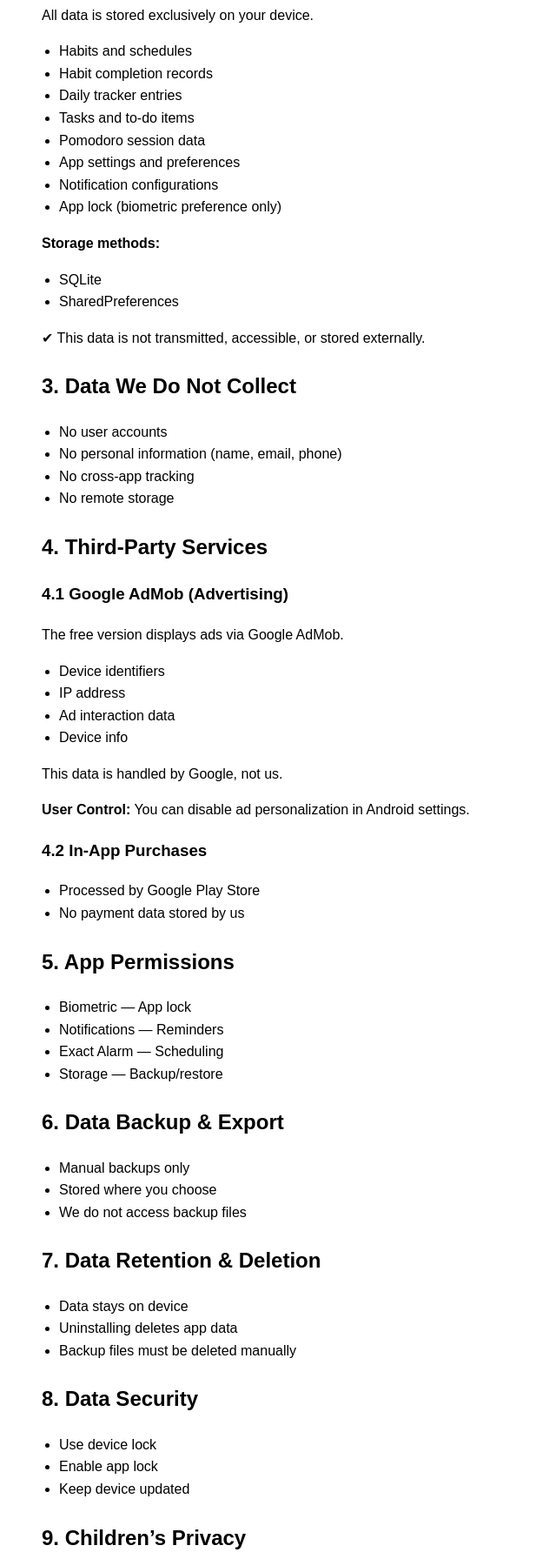
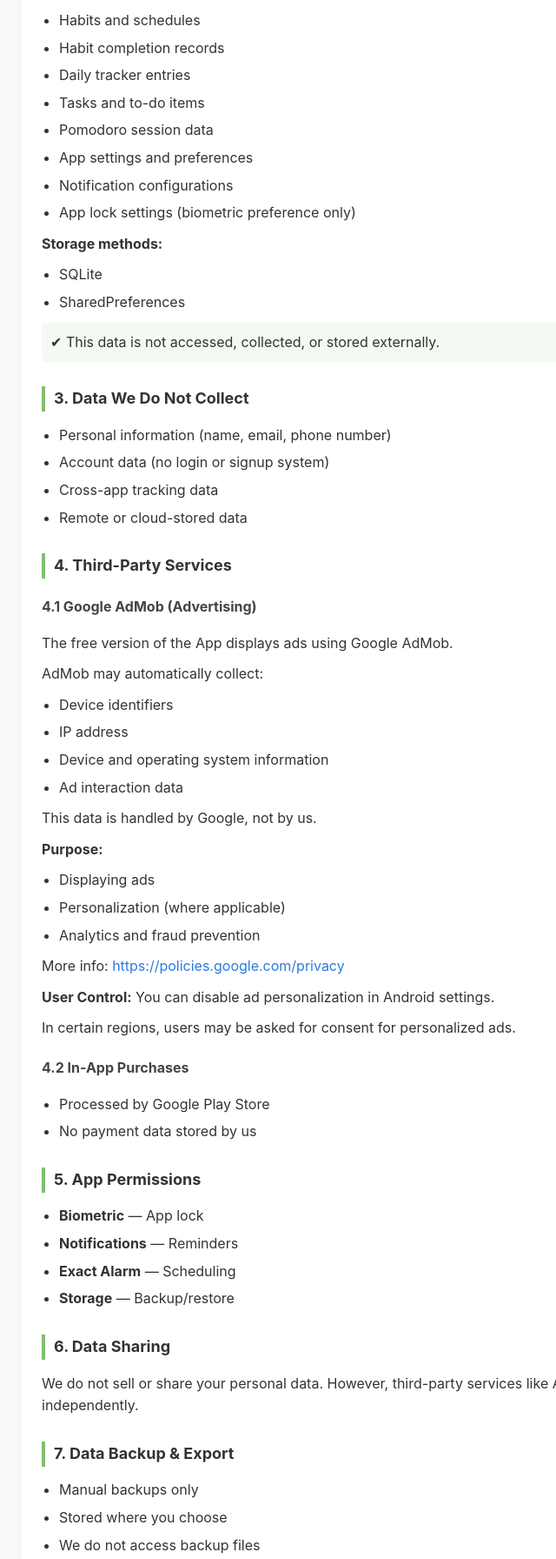
Before and after one commit to KavyaPotluri1/Privacy_Policy_Lotus, a plain HTML site: page index.html in a window 1280 px wide. Shown: the part 535-2327 px from the top of the page at 87% size, without its empty margins (192-832 px from the left). Drawn offline with Linux system fonts and the light colour scheme.

Commit message:
Update privacy policy formatting and content
Signed-off-by: kavya shilpa <156783514+KavyaPotluri1@users.noreply.github.com>

```diff
--- a/index.html
+++ b/index.html
@@ -1,46 +1,118 @@
 <!DOCTYPE html>
 <html lang="en">
 <head>
-  <meta charset="UTF-8">
+  <meta charset="UTF-8" />
+  <meta name="viewport" content="width=device-width, initial-scale=1.0"/>
   <title>Privacy Policy — Lotus Habits</title>
+
   <style>
     body {
-      font-family: Arial, sans-serif;
+      font-family: -apple-system, BlinkMacSystemFont, "Segoe UI", Roboto, Arial, sans-serif;
       line-height: 1.6;
-      padding: 16px;
+      margin: 0;
+      padding: 20px;
+      background: #fafaf8;
+      color: #333;
+    }
+
+    .container {
       max-width: 800px;
       margin: auto;
+      background: #ffffff;
+      padding: 24px;
+      border-radius: 12px;
+      box-shadow: 0 4px 12px rgba(0,0,0,0.05);
     }
-    h1, h2 {
-      margin-top: 24px;
+
+    h1 {
+      font-size: 26px;
+      margin-bottom: 8px;
     }
+
+    .meta {
+      font-size: 14px;
+      color: #666;
+      margin-bottom: 20px;
+    }
+
+    h2 {
+      margin-top: 28px;
+      font-size: 18px;
+      border-left: 4px solid #81BE6F;
+      padding-left: 10px;
+    }
+
+    h3 {
+      margin-top: 20px;
+      font-size: 16px;
+      color: #444;
+    }
+
+    p {
+      margin: 10px 0;
+    }
+
     ul {
       padding-left: 20px;
+      margin: 10px 0;
     }
+
+    li {
+      margin-bottom: 6px;
+    }
+
+    .highlight {
+      background: #f4f9f3;
+      padding: 10px;
+      border-radius: 6px;
+      margin: 10px 0;
+    }
+
+    a {
+      color: #2a7ae2;
+      text-decoration: none;
+    }
+
+    a:hover {
+      text-decoration: underline;
+    }
+
+    .footer {
+      margin-top: 30px;
+      font-size: 14px;
+      color: #666;
+    }
+
   </style>
 </head>
+
 <body>
+  <div class="container">
 
     <h1>📄 Privacy Policy — Lotus Habits</h1>
 
-<p><strong>Effective Date:</strong> April 20, 2026<br>
-<strong>Last Updated:</strong> April 20, 2026</p>
+    <div class="meta">
+      Effective Date: April 20, 2026<br/>
+      Last Updated: April 20, 2026
+    </div>
 
     <h2>1. Overview</h2>
     <p>
       Lotus Habits (“the App”, “we”, “our”) is a privacy-focused habit tracking and productivity application built for Android.
     </p>
+
     <ul>
       <li>The App does not operate any servers or backend infrastructure</li>
-  <li>The App does not collect or store personal data on our systems</li>
-  <li>All data is stored locally on your device only</li>
+      <li>The App does not collect personal data directly</li>
+      <li>All user data is stored locally on your device only</li>
     </ul>
+
     <p>
-However, the App uses limited third-party services (such as advertising providers) that may independently collect certain information.
+      However, the App uses limited third-party services (such as advertising providers) that may collect certain information independently.
     </p>
 
     <h2>2. Data Storage (On-Device Only)</h2>
-<p>All data is stored exclusively on your device.</p>
+    <p>All user data is stored exclusively on your device and is not transmitted to us.</p>
 
     <ul>
       <li>Habits and schedules</li>
@@ -50,7 +122,7 @@ However, the App uses limited third-party services (such as advertising provider
       <li>Pomodoro session data</li>
       <li>App settings and preferences</li>
       <li>Notification configurations</li>
-  <li>App lock (biometric preference only)</li>
+      <li>App lock settings (biometric preference only)</li>
     </ul>
 
     <p><strong>Storage methods:</strong></p>
@@ -59,29 +131,52 @@ However, the App uses limited third-party services (such as advertising provider
       <li>SharedPreferences</li>
     </ul>
 
-<p>✔ This data is not transmitted, accessible, or stored externally.</p>
+    <div class="highlight">
+      ✔ This data is not accessed, collected, or stored externally.
+    </div>
 
     <h2>3. Data We Do Not Collect</h2>
     <ul>
-  <li>No user accounts</li>
-  <li>No personal information (name, email, phone)</li>
-  <li>No cross-app tracking</li>
-  <li>No remote storage</li>
+      <li>Personal information (name, email, phone number)</li>
+      <li>Account data (no login or signup system)</li>
+      <li>Cross-app tracking data</li>
+      <li>Remote or cloud-stored data</li>
     </ul>
 
     <h2>4. Third-Party Services</h2>
 
     <h3>4.1 Google AdMob (Advertising)</h3>
-<p>The free version displays ads via Google AdMob.</p>
+    <p>The free version of the App displays ads using Google AdMob.</p>
+
+    <p>AdMob may automatically collect:</p>
     <ul>
       <li>Device identifiers</li>
       <li>IP address</li>
+      <li>Device and operating system information</li>
       <li>Ad interaction data</li>
-  <li>Device info</li>
     </ul>
-<p>This data is handled by Google, not us.</p>
+
+    <p>This data is handled by Google, not by us.</p>
+
+    <p><strong>Purpose:</strong></p>
+    <ul>
+      <li>Displaying ads</li>
+      <li>Personalization (where applicable)</li>
+      <li>Analytics and fraud prevention</li>
+    </ul>
+
+    <p>
+      More info:
+      <a href="https://policies.google.com/privacy" target="_blank">
+        https://policies.google.com/privacy
+      </a>
+    </p>
 
     <p><strong>User Control:</strong> You can disable ad personalization in Android settings.</p>
+
+    <p>
+      In certain regions, users may be asked for consent for personalized ads.
+    </p>
 
     <h3>4.2 In-App Purchases</h3>
     <ul>
@@ -91,43 +186,69 @@ However, the App uses limited third-party services (such as advertising provider
 
     <h2>5. App Permissions</h2>
     <ul>
-  <li>Biometric — App lock</li>
-  <li>Notifications — Reminders</li>
-  <li>Exact Alarm — Scheduling</li>
-  <li>Storage — Backup/restore</li>
+      <li><strong>Biometric</strong> — App lock</li>
+      <li><strong>Notifications</strong> — Reminders</li>
+      <li><strong>Exact Alarm</strong> — Scheduling</li>
+      <li><strong>Storage</strong> — Backup/restore</li>
     </ul>
 
-<h2>6. Data Backup & Export</h2>
+    <h2>6. Data Sharing</h2>
+    <p>
+      We do not sell or share your personal data. However, third-party services like AdMob may process data independently.
+    </p>
+
+    <h2>7. Data Backup & Export</h2>
     <ul>
       <li>Manual backups only</li>
       <li>Stored where you choose</li>
       <li>We do not access backup files</li>
     </ul>
 
-<h2>7. Data Retention & Deletion</h2>
+    <h2>8. Data Retention & Deletion</h2>
     <ul>
-  <li>Data stays on device</li>
+      <li>Data stays on your device</li>
       <li>Uninstalling deletes app data</li>
       <li>Backup files must be deleted manually</li>
     </ul>
 
-<h2>8. Data Security</h2>
+    <h2>9. Data Security</h2>
     <ul>
-  <li>Use device lock</li>
-  <li>Enable app lock</li>
-  <li>Keep device updated</li>
+      <li>Android app sandboxing</li>
+      <li>Permission controls</li>
+      <li>Device-level security</li>
     </ul>
 
-<h2>9. Children’s Privacy</h2>
+    <p>We recommend keeping your device secure and updated.</p>
+
+    <h2>10. User Rights</h2>
     <p>
-The App is not directed at children under 13 and does not knowingly collect data.
+      Depending on your location, you may have rights under data protection laws.
     </p>
 
-<h2>10. Changes to This Policy</h2>
+    <ul>
+      <li>You can manage your data directly in the App</li>
+      <li>You can delete all data by uninstalling the App</li>
+    </ul>
+
+    <h2>11. Children’s Privacy</h2>
+    <p>
+      This App is not intended for children under 13 and does not knowingly collect data.
+    </p>
+
+    <h2>12. Changes to This Policy</h2>
     <p>
       Updates will be reflected in the “Last Updated” date.
     </p>
 
+    <h2>13. Contact Us</h2>
+    <p>
+      Email: <strong>lotushabits.support@gmail.com</strong>
+    </p>
 
+    <div class="footer">
+      © 2026 Lotus Habits
+    </div>
+
+  </div>
 </body>
 </html>
```
Lines whose indentation alone changed are shown as unchanged.
